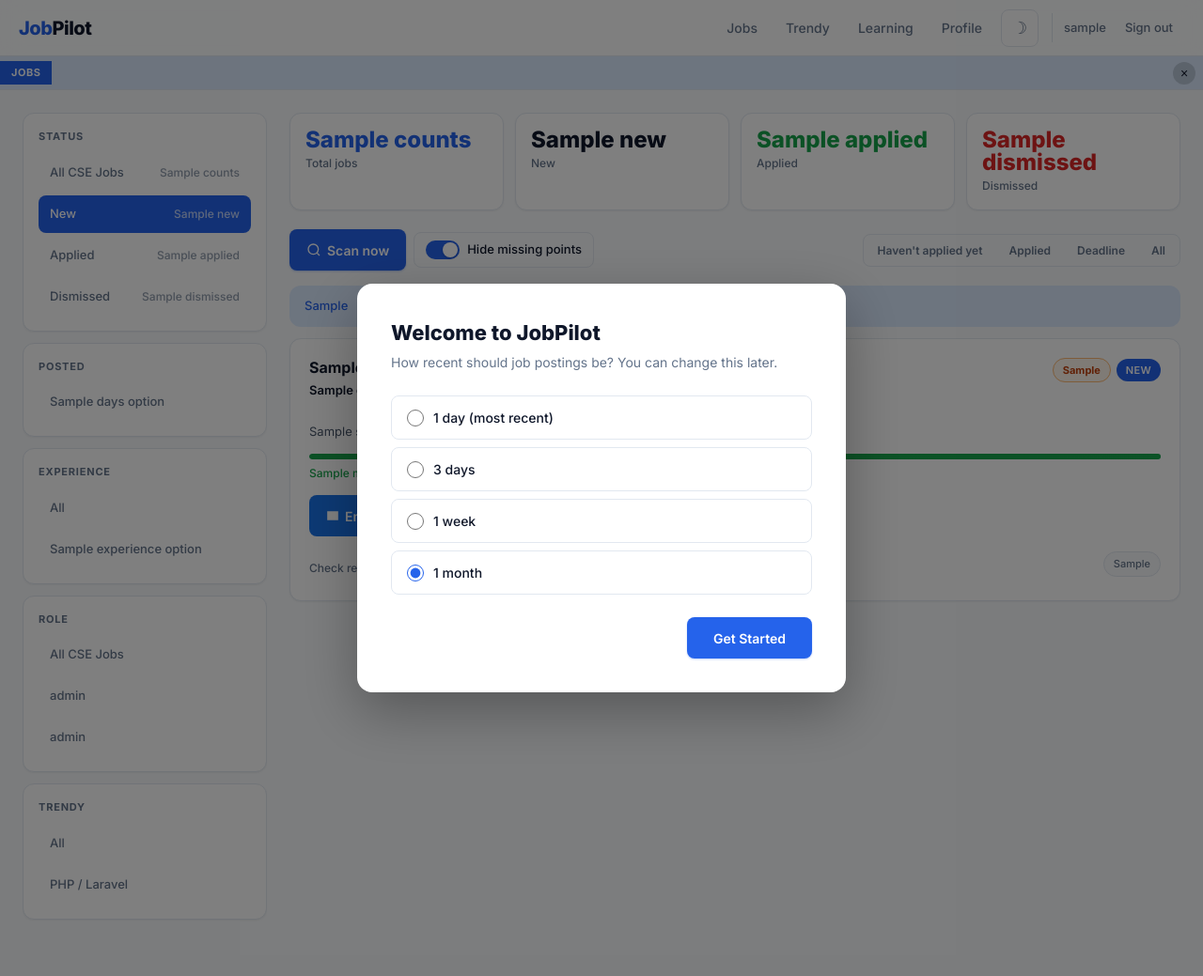
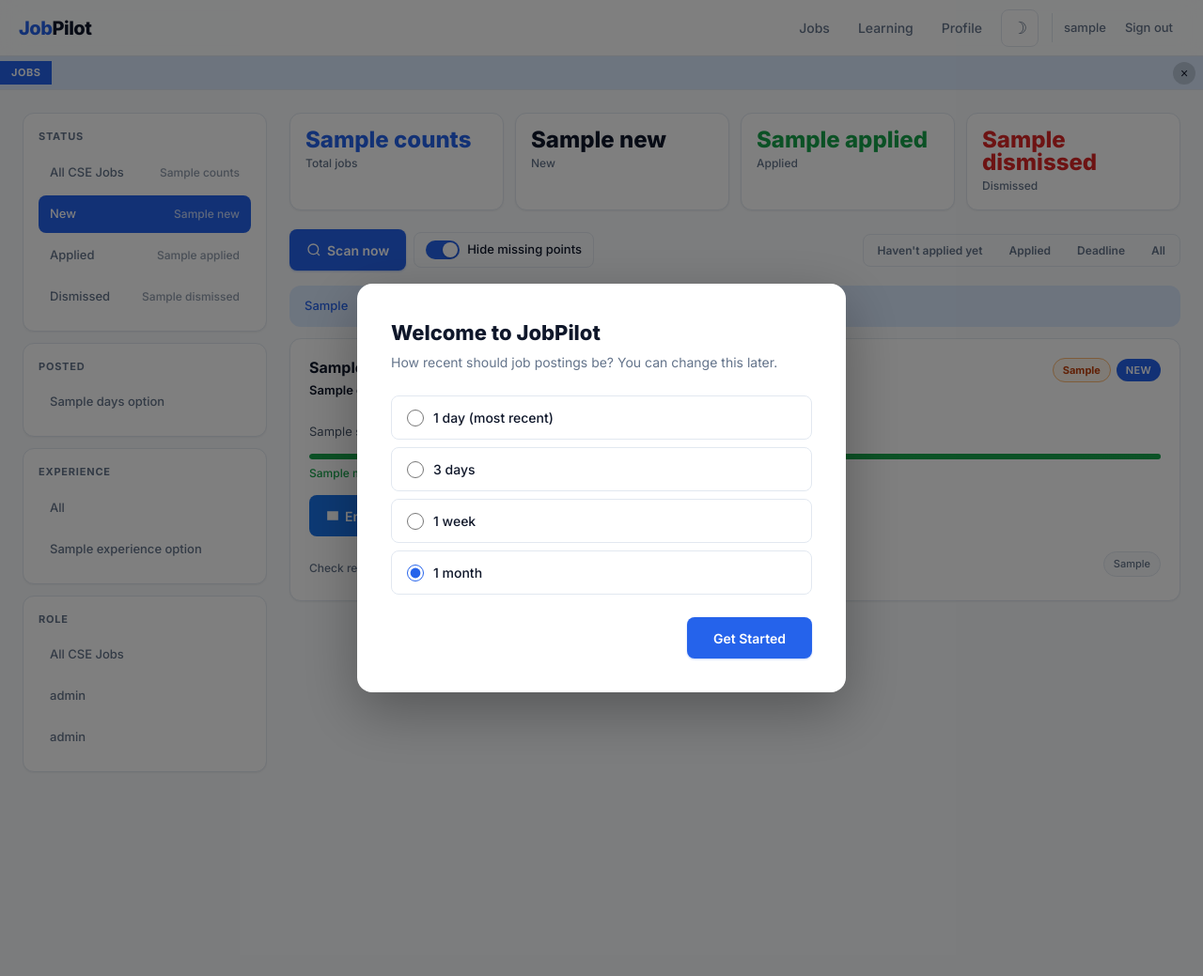
Before and after one commit to ssmugdho7/jobpilot, a Flask app: template app/web/templates/index.html in a window 1280 px wide. Shown: the whole page at 94% size. Run offline with Flask 3, Linux system fonts and the light colour scheme; the template is opened without the code that fills it: most values are stand-ins (such as "Sample title", 1, 10 or a date in 2020); parts of the project's set-up code (start-up, migrations or seed data) failed here and were passed over.

Commit message:
feat: make Trendy tab admin-only (user_id=1)
- Trendy tab only visible in nav, sidebar, and mobile drawer for user_id=1
- Backend ignores trendy_filter for non-admin users
- Other users won't see the tab at all

```diff
--- a/app/web/app.py
+++ b/app/web/app.py
@@ -207,12 +207,14 @@ def dashboard():
     finally:
         db_session.close()
 
+    is_admin = (user_id == 1)
+
     status = request.args.get("status", "").strip()
     days = request.args.get("days", "")
     page = request.args.get("page", "1")
     role_filter = request.args.get("role", "").strip().lower()
     exp_filter = request.args.get("exp", "").strip()
-    trendy_filter = request.args.get("trendy", "").strip().lower()
+    trendy_filter = request.args.get("trendy", "").strip().lower() if is_admin else ""
     sort = (request.args.get("sort", "all") or "all").strip().lower()
     if sort not in ("newonly", "applied", "deadline", "all"):
         sort = "all"
@@ -415,6 +417,7 @@ def dashboard():
             has_skills=bool(p_dict.get("skills")),
             bdjobs_jobfairs=get_bdjobs_jobfairs(),
             fallback_notice=fallback_notice,
+            is_admin=is_admin,
         )
     finally:
         db_session.close()
--- a/app/web/templates/index.html
+++ b/app/web/templates/index.html
@@ -305,7 +305,9 @@
     <div class="header-right">
       <div class="nav">
         <a href="/dashboard" class="{{ 'active' if not active_trendy }}">Jobs</a>
+        {% if is_admin %}
         <a href="/dashboard?trendy=php_laravel&days=30&sort=all" class="{{ 'active' if active_trendy == 'php_laravel' }}">Trendy</a>
+        {% endif %}
         <a href="/learning">Learning</a>
         <a href="/profile">Profile</a>
       </div>
@@ -369,11 +371,13 @@
         <a class="drawer-link {{ 'active' if active_role == cr }}" href="/dashboard?status={{ active_status }}&days={{ active_days }}&role={{ cr }}{% if active_exp %}&exp={{ active_exp }}{% endif %}&sort={{ active_sort }}">{{ cr }}</a>
         {% endfor %}
       </div>
+      {% if is_admin %}
       <div class="drawer-section">
         <div class="drawer-label">Trendy</div>
         <a class="drawer-link {{ 'active' if not active_trendy }}" href="/dashboard?status={{ active_status }}&days={{ active_days }}{% if active_role %}&role={{ active_role }}{% endif %}{% if active_exp %}&exp={{ active_exp }}{% endif %}&sort={{ active_sort }}">All</a>
         <a class="drawer-link {{ 'active' if active_trendy == 'php_laravel' }}" href="/dashboard?status={{ active_status }}&days={{ active_days }}{% if active_role %}&role={{ active_role }}{% endif %}{% if active_exp %}&exp={{ active_exp }}{% endif %}&sort={{ active_sort }}&trendy=php_laravel">PHP / Laravel</a>
       </div>
+      {% endif %}
       <div style="height:1px;background:var(--border);margin:4px 0"></div>
       <a class="drawer-link" href="/learning">Learning</a>
       <a class="drawer-link" href="/profile">Profile</a>
@@ -441,13 +445,15 @@
           {% endfor %}
         </div>
       </div>
+      {% if is_admin %}
       <div class="sidebar-card">
         <div class="label">Trendy</div>
         <div class="filter-list">
-          <a class="filter-pill {{ 'active' if not active_trendy }}" href="/dashboard?status={{ active_status }}&days={{ active_days }}{% if active_role %}&role={{ active_role }}{% endif %}{% if active_exp %}&exp={{ active_exp }}{% endif %}&sort={{ active_sort }}">All</a>
-          <a class="filter-pill {{ 'active' if active_trendy == 'php_laravel' }}" href="/dashboard?status={{ active_status }}&days={{ active_days }}{% if active_role %}&role={{ active_role }}{% endif %}{% if active_exp %}&exp={{ active_exp }}{% endif %}&sort={{ active_sort }}&trendy=php_laravel">PHP / Laravel</a>
+          <a class="filter-pill {{ 'active' if not active_trendy }}" href="/dashboard?status={{ active_status }}&days={{ active_days }}{% if active_role %}&role={{ active_role }}{% endif %}{% if active_exp %}&exp={{ active_exp }}{% endif %}{% if active_trendy %}&trendy={{ active_trendy }}{% endif %}&sort={{ active_sort }}">All</a>
+          <a class="filter-pill {{ 'active' if active_trendy == 'php_laravel' }}" href="/dashboard?status={{ active_status }}&days={{ active_days }}{% if active_role %}&role={{ active_role }}{% endif %}{% if active_exp %}&exp={{ active_exp }}{% endif %}{% if active_trendy %}&trendy={{ active_trendy }}{% endif %}&sort={{ active_sort }}&trendy=php_laravel">PHP / Laravel</a>
         </div>
       </div>
+      {% endif %}
     </div>
 
     <!-- Content -->
```
